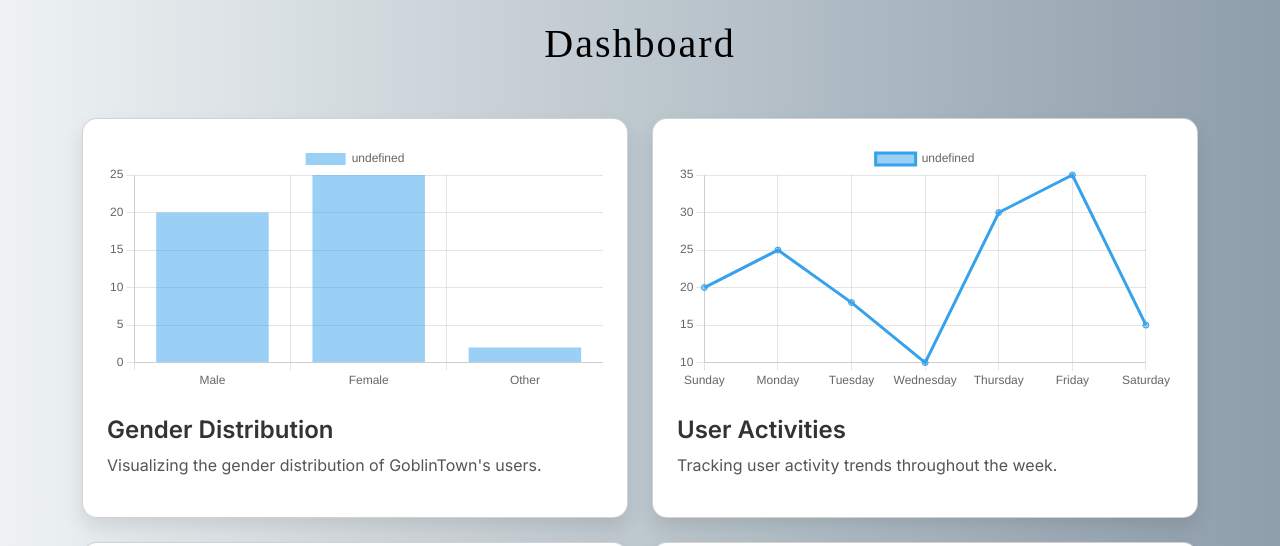
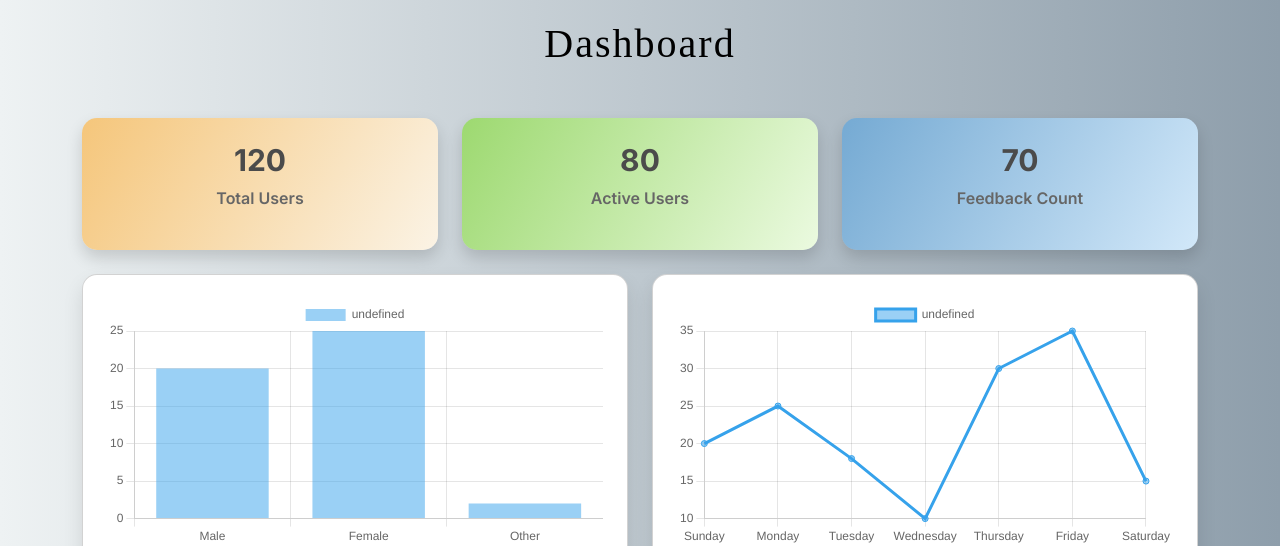
Before and after one commit to ckim48/GoblintownFinance, a Flask app: template templates/dashboard.html in a window 1280 px wide. Shown: the top 546 px of the page. Run offline with Flask 3, Linux system fonts and the light colour scheme; the template is opened without the code that fills it, so the values that code supplies are empty; some web fonts are replaced.

Commit message:
Add files via upload

```diff
--- a/templates/dashboard.html
+++ b/templates/dashboard.html
@@ -65,37 +65,75 @@
             color: #fff;
             font-size: 1.8rem;
         }
+        .number-card h2{
+            font-weight: 700;
+            font-size: 30px;
+            color:#4b4b4b;
+        }
+        .number-card p{
+            color: #666666;
+            font-weight: 600;
+        }
+        #card1{
+            background: linear-gradient(120deg, #f5c67b, #fbf3e5);
+        }
+        #card2{
+            background: linear-gradient(120deg, #9dd970, #ebfae0);
+        }
+        #card3{
+            background: linear-gradient(120deg, #75aad3, #d2e8f9);
+        }
     </style>
 </head>
 <body>
-        <h1 class="text-center">Dashboard</h1>
+    <h1 class="text-center" data-aos="zoom-in" data-aos-duration="700">Dashboard</h1>
+    <div class="container">
+        <div class="row g-4 mb-4">
+            <div class="col-md-4">
+                <div id="card1" class="card number-card text-center p-4 shadow border-0"  data-aos="flip-up" data-aos-duration="1000">
+                    <h2 data-count="120">0</h2>
+                    <p>Total Users</p>
+                </div>
+            </div>
+            <div class="col-md-4">
+                <div id="card2" class="card  number-card text-center p-4 shadow border-0"  data-aos="flip-up" data-aos-duration="1000">
+                    <h2 data-count="80">0</h2>
+                    <p>Active Users</p>
+                </div>
+            </div>
+            <div class="col-md-4">
+                <div id="card3" class="card  number-card text-center p-4 shadow border-0"  data-aos="flip-up" data-aos-duration="1000">
+                    <h2 data-count="70">0</h2>
+                    <p>Feedback Count</p>
+                </div>
+            </div>
+        </div>
 
 
-    <div class="container">
         <div class="row g-4">
             <div class="col-md-6">
-                <div class="card p-4" data-aos="fade-up" data-aos-duration="1000">
+                <div class="card p-4" data-aos="fade-up" data-aos-duration="1000" data-aos-delay="400">
                     <canvas id="chart1"></canvas>
                     <h2>Gender Distribution</h2>
                     <p>Visualizing the gender distribution of GoblinTown's users.</p>
                 </div>
             </div>
             <div class="col-md-6">
-                <div class="card p-4" data-aos="fade-up" data-aos-duration="1000" data-aos-delay="200">
+                <div class="card p-4" data-aos="fade-up" data-aos-duration="1000" data-aos-delay="600">
                     <canvas id="chart2"></canvas>
                     <h2>User Activities</h2>
                     <p>Tracking user activity trends throughout the week.</p>
                 </div>
             </div>
             <div class="col-md-6">
-                <div class="card p-4" data-aos="fade-up" data-aos-duration="1000" data-aos-delay="400">
+                <div class="card p-4" data-aos="fade-up" data-aos-duration="1000" data-aos-delay="800">
                     <canvas id="chart3"></canvas>
                     <h2>Sentiment Analysis</h2>
                     <p>Insights into sentiment from feedback on in-game purchases.</p>
                 </div>
             </div>
             <div class="col-md-6">
-                <div class="card p-4" data-aos="fade-up" data-aos-duration="1000" data-aos-delay="600">
+                <div class="card p-4" data-aos="fade-up" data-aos-duration="1000" data-aos-delay="1000">
                     <canvas id="chart4"></canvas>
                     <h2>Keyword Analysis</h2>
                     <p>Highlighting frequent keywords from user feedback.</p>
@@ -231,6 +269,22 @@
                 indexAxis: 'y',
             }
         });
+
+        document.querySelectorAll('[data-count]').forEach((element)=>{
+
+            const updateCounter = () =>{
+                const target = +element.getAttribute('data-count'); //  120
+                const count = +element.innerText; // 0
+                const increment = target/100; // 1.2
+                if (count < target){
+                    element.innerText = Math.ceil(count+increment);
+                    setTimeout(updateCounter, 20); // adding duration of animation
+                }else{
+                    element.innerText = target
+                }
+            };
+            updateCounter();
+        });
     </script>
     </body>
 </html>
```
